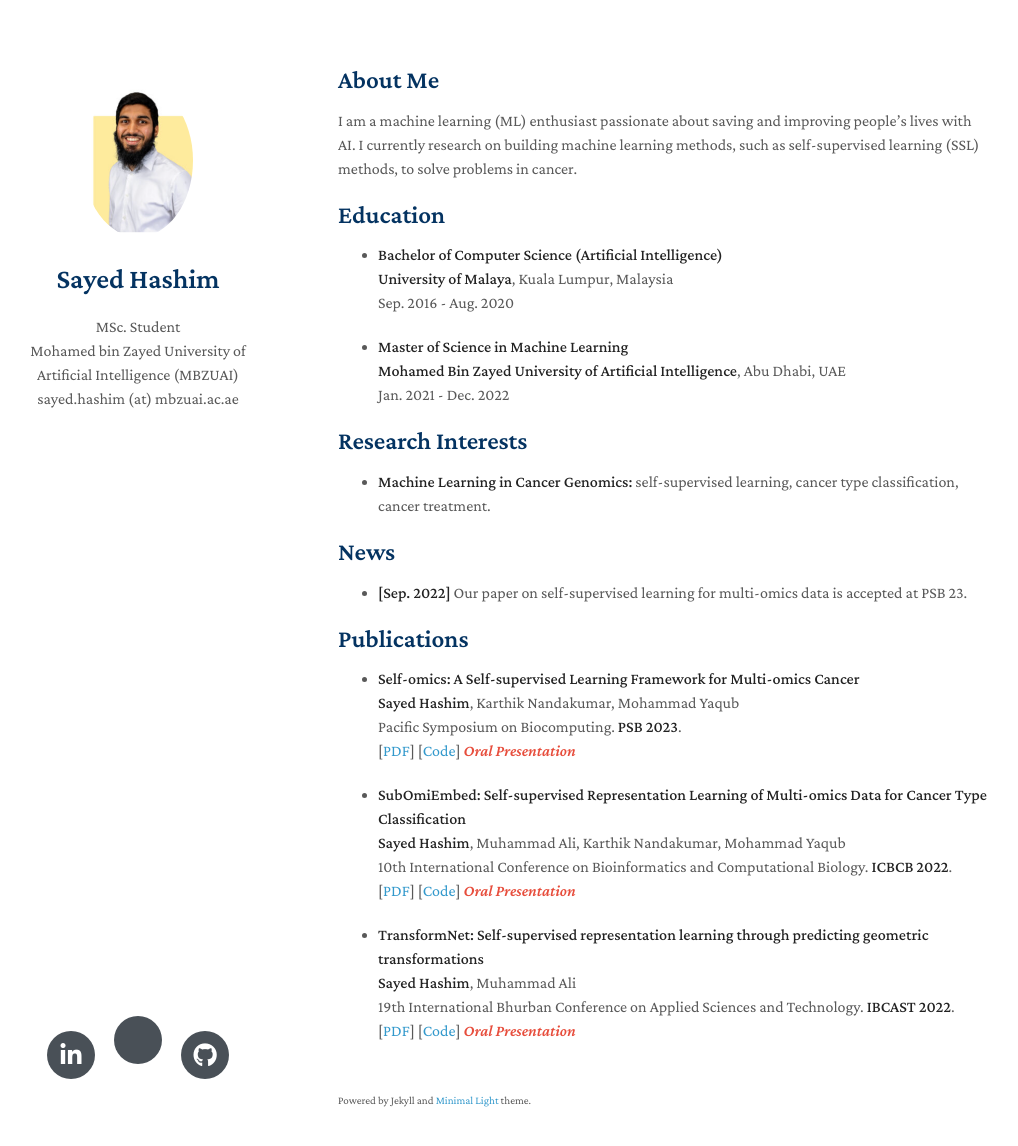
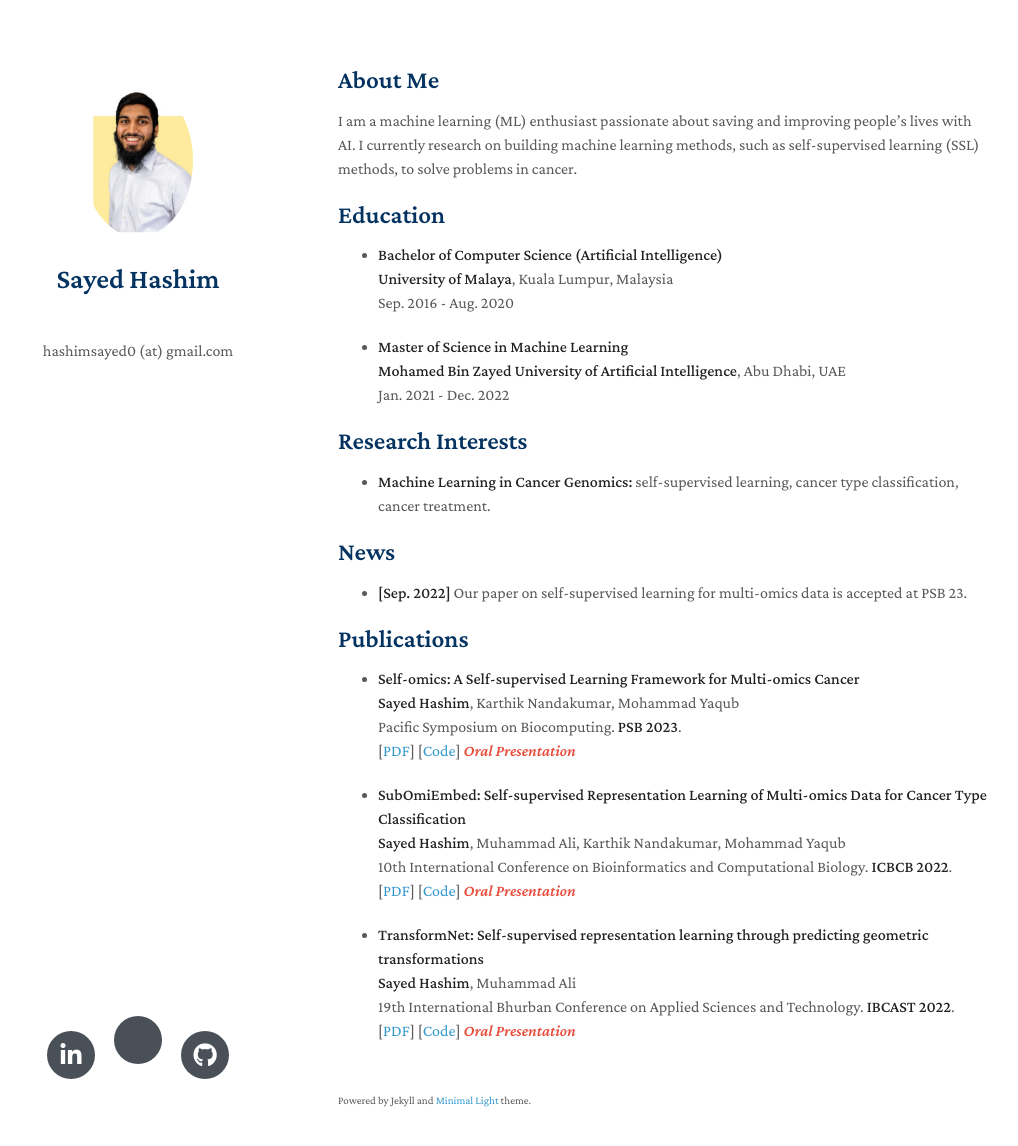
Before and after one commit to hashimsayed0/hashimsayed0.github.io, a Jekyll site: the page built from index.md, in a window 1280 px wide and 1181 px high. Shown: the top 1146 px of the window, without its empty margins (132-1150 px from the left). Built offline with Jekyll 4.4.1, drawn with Linux system fonts in a browser that asks for light colours; nearby versions of some CDN libraries; a style sheet for code colours, icons or effects is not loaded; our own code applies the rules of GitHub Pages for plain Markdown files.

Commit message:
Update _config.yml

```diff
--- a/_config.yml
+++ b/_config.yml
@@ -1,13 +1,13 @@
 # Basic Information
 title: Sayed Hashim
-position: MSc. Student
-affiliation: Mohamed bin Zayed University of Artificial Intelligence (MBZUAI)
-email: sayed.hashim (at) mbzuai.ac.ae
+position:
+affiliation:
+email: hashimsayed0 (at) gmail.com
 
 # Search Engine Optimization (SEO)
 # The following information is used to improve the website traffic from search engines, e.g., Google.
-keywords: sayed hashim msc student mbzuai
-description: Sayed Hashim is an MSc. student at Mohamed bin Zayed University of Artificial Intelligence (MBZUAI)
+keywords: sayed hashim cancer genomics machine learning
+description: Sayed Hashim is a researcher working on machine learning in cancer genomics.
 canonical: https://hashimsayed0.github.io/
 
 # Links
```
